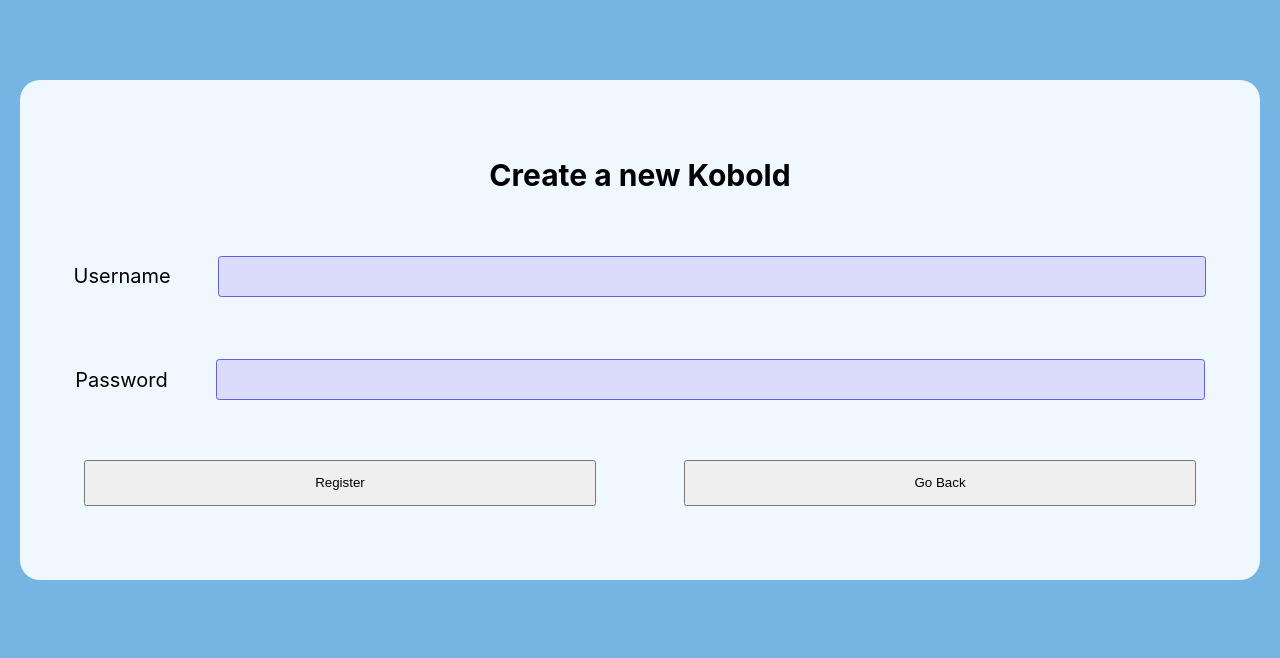
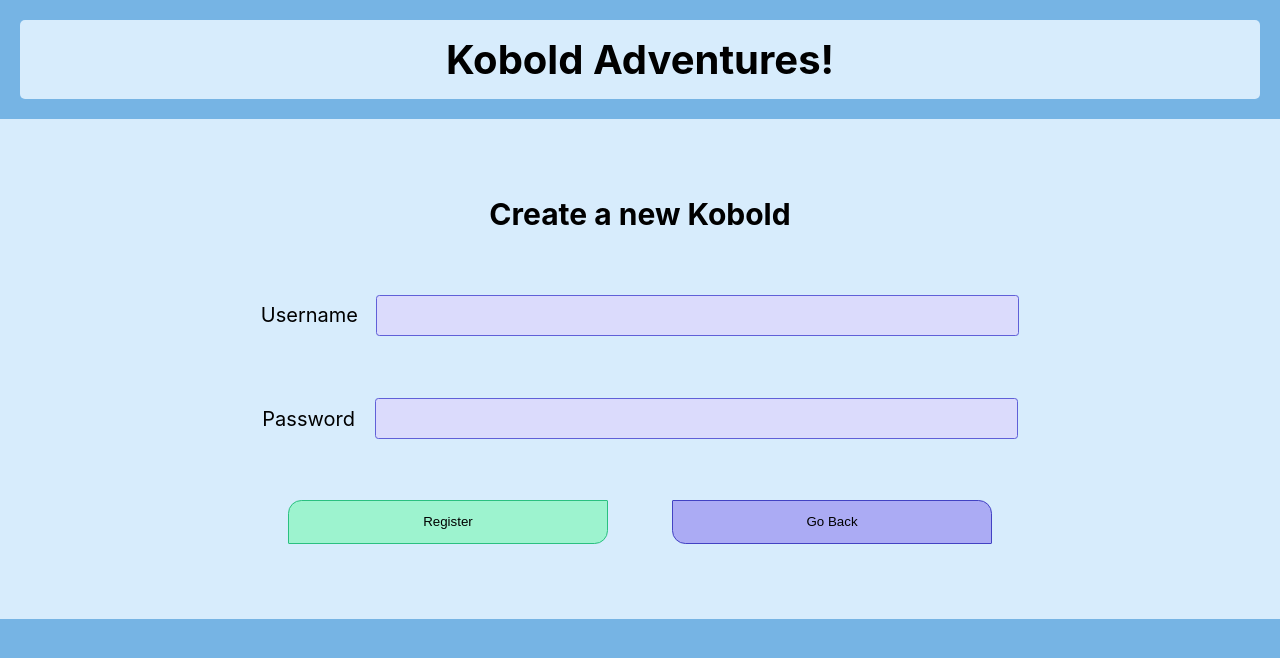
Before and after one commit to ThomasDavisA/kobold-adventures-client, a React (Create React App) app: page /register in a window 1280 px wide. Shown: the top 658 px of the page. Built offline with nearby package versions, Linux system fonts and the light colour scheme; the HTML template or start-up script is replaced by a standard one.

Commit message:
finished login page, registration page

```diff
--- a/src/component/LoginForm.css
+++ b/src/component/LoginForm.css
@@ -16,10 +16,6 @@
     flex-basis: 1 2;
     justify-content: space-around;
     align-items: center;
-}
-
-.form__label {
-
 }
 
 .form__input {
@@ -51,6 +47,7 @@
 .button__register {
     border: 1px solid var(--second-color-darken-two);
     background-color: var(--second-color-highlight);
+    border-radius: 1px 1em;
 }
 
 .button__register:hover {
@@ -59,9 +56,34 @@
 
 .button__login {
     border: 1px solid var(--third-color-darken-two);
+    border-radius: 1em 1px;
     background-color: var(--third-color-highlight);
 }
 
 .button__login:hover {
     background-color: var(--third-color-highlight-two);
 }
+
+.button__login:disabled {
+    background-color: var(--third-color-darken-two);
+}
+
+@media screen and (min-width: 768px) {
+    .form__container {
+        width: 80vw;
+    }
+
+    .form__button {
+        width: 35vw;
+    }
+}
+
+@media screen and (min-width: 1024px) {
+    .form__container {
+        width: 60vw;
+    }
+
+    .form__button {
+        width: 25vw;
+    }
+}
--- a/src/component/LoginForm.js
+++ b/src/component/LoginForm.js
@@ -9,11 +9,14 @@ import './LoginForm.css';
 export default class LoginForm extends Component {
     static contextType = KoboldsContext;
 
-    state = { error: null };
+    state = {
+        error: null,
+        clicked: false
+    };
 
     handleSubmit = event => {
         event.preventDefault();
-        this.setState({ error: null });
+        this.setState({ error: null, clicked: true });
         const { username, password } = event.target;
         AuthApiService.postLogin({
             username: username.value,
@@ -31,6 +34,7 @@ export default class LoginForm extends Component {
 
             })
             .catch(res => {
+                this.setState({ clicked: false })
                 this.setState({ error: res.error });
             })
 
@@ -53,7 +57,7 @@ export default class LoginForm extends Component {
                         <input className='form__input' name='password' type='password' ></input>
                     </div>
                     <div className="form__container">
-                        <button className='form__button button__login' type='submit'>Login</button>
+                        <button className='form__button button__login' type='submit' disabled={this.state.clicked}>Login</button>
                         <button className='form__button button__register' type='button' onClick={() => this.onRegister()}>Register</button>
                     </div>
                 </form>
--- a/src/routes/RegisterPage.css
+++ b/src/routes/RegisterPage.css
@@ -4,10 +4,8 @@
     justify-content: space-evenly;
     height: 60vh;
     padding: .5em 1em;
-    margin: 10vh 1em 2em 1em;
     line-height: 1.4em;
-    background-color: aliceblue;
-    border-radius: 1em;
+    background-color: var(--main-color-highlight-two);
 }
 
 .RegistrationForm__username {
@@ -19,11 +17,11 @@
 }
 
 .form__alert {
-    border: 2px #FFA590 solid;
-    background-color: #FFC3B4;
+    border: 2px var(--warning-color-highlight-two) solid;
+    background-color: var(--warning-color-highlight-two);
     margin: 2em 1em 0 1em;
     padding: 1em;
-    border-radius: 1em;
+    border-radius: .25em;
 }
 
 .form__container {
--- a/src/routes/RegisterPage.js
+++ b/src/routes/RegisterPage.js
@@ -10,11 +10,17 @@ import './RegisterPage.css';
 export default class RegisterPage extends Component {
     static contextType = KoboldsContext;
 
-    state = { error: null }
+    state = {
+        error: null,
+        clicked: false
+    }
 
     handleSubmit = ev => {
         ev.preventDefault();
-        this.setState({ error: null });
+        this.setState({
+            error: null,
+            clicked: true
+        });
         const { username, password } = ev.target;
         AuthApiService.postUser({
             username: username.value,
@@ -38,6 +44,7 @@ export default class RegisterPage extends Component {
                     });
             })
             .catch(res => {
+                this.setState({ clicked: false })
                 this.setState({ error: res.error })
             });
     }
@@ -51,6 +58,10 @@ export default class RegisterPage extends Component {
 
         return (
             <>
+                <div className='div__header'>
+                    <h1>Kobold Adventures!</h1>
+                </div>
+
                 <form className='RegistrationForm' onSubmit={this.handleSubmit}>
 
                     <h2>Create a new Kobold</h2>
@@ -69,8 +80,8 @@ export default class RegisterPage extends Component {
                     </div>
 
                     <div className='form__container'>
-                        <button className='form__button' type='submit'>Register</button>
-                        <button className='form__button' type='button' onClick={() => this.onGoBack()}>Go Back</button>
+                        <button className='form__button button__login' type='submit' disabled={this.state.clicked}>Register</button>
+                        <button className='form__button button__register' type='button' onClick={() => this.onGoBack()}>Go Back</button>
                     </div>
 
                 </form>
```
